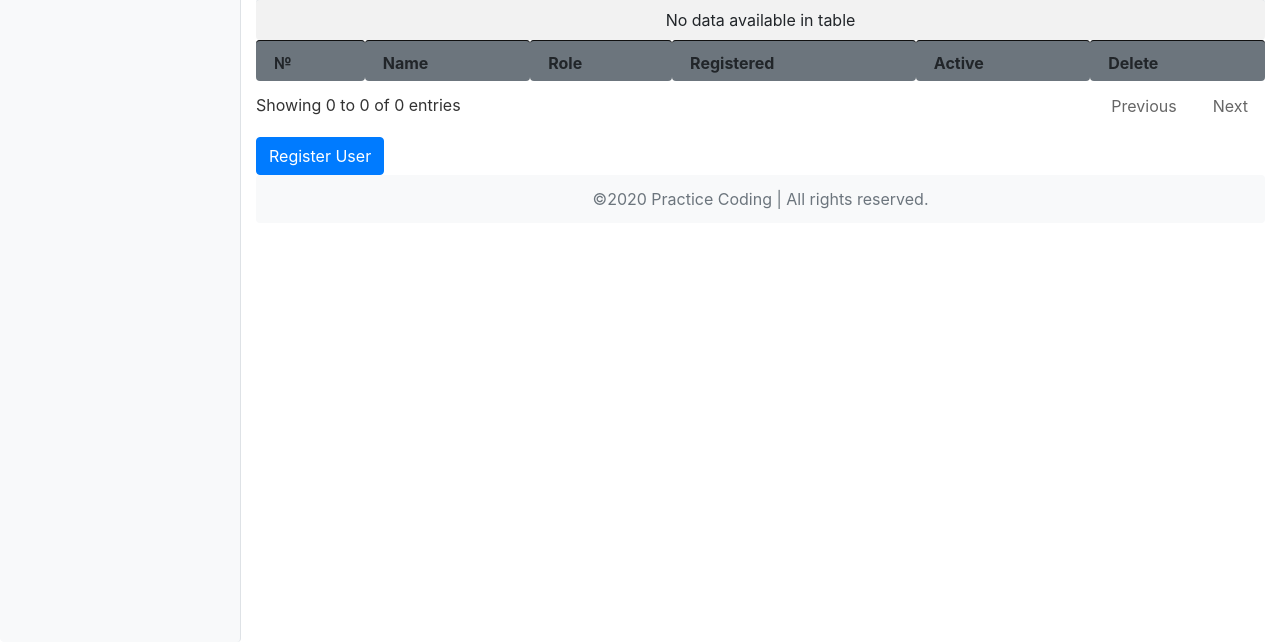
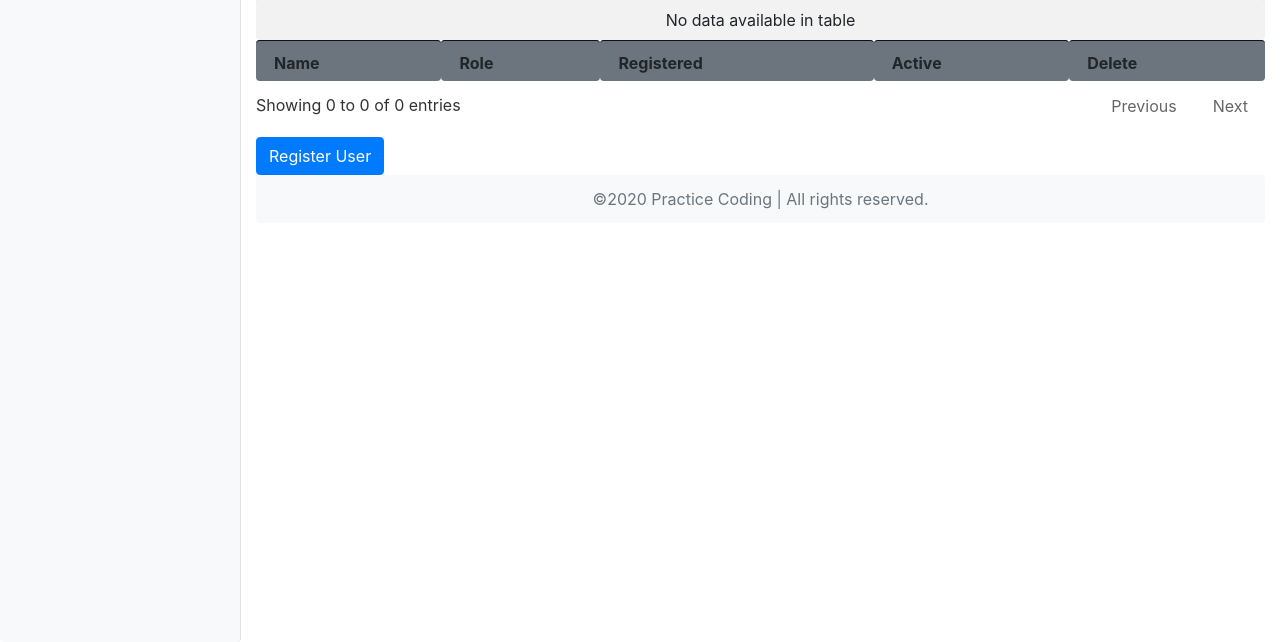
Before and after one commit to Simple2B/Avantika, a Flask app: template app/templates/dashboard/dashboard.html in a window 1280 px wide. Shown: the part 158-800 px from the top of the page. Run offline with Flask 2, Linux system fonts and the light colour scheme; the template is opened without the code that fills it, so the values that code supplies are empty; some libraries are stand-ins or nearby versions.

Commit message:
Fix Button Delete

```diff
--- a/app/templates/dashboard/dashboard.html
+++ b/app/templates/dashboard/dashboard.html
@@ -4,7 +4,6 @@
 <table id="theTable" class="table table-striped table-sm" cellspacing="0" width="100%">
     <thead class="black white-text bg-secondary">
         <tr>
-            <th scope=" col">№</th>
             <th scope="col">Name</th>
             <th scope="col">Role</th>
             <th scope="col">Registered</th>
@@ -15,19 +14,17 @@
     <tbody>
         {% for user in users %}
         <tr>
-            <th scope="row">{{user.id}}</th>
             <td><a href="{{ url_for('auth.edit_user', user_id=user.id)}}">{{user.username}}</a></td>
             <td>{% for role in user.roles %} {{ role.name }} {% endfor %}</td>
             <td>{{user.created_at}}</td>
             <td>{{user.active}}</td>
             <td style="text-align: center;"><a href="{{ url_for('auth.delete_user', user_id=user.id)}}"
-                    class="user_delete_button btn btn-danger">&#10006</a>
+                    class="user_delete_button btn-sm btn-outline-danger">&#10006</a>
             </td>
         </tr>
         {% endfor %}
     <tfoot class="black white-text bg-secondary">
         <tr>
-            <th>№</th>
             <th>Name</th>
             <th>Role</th>
             <th>Registered</th>
```
